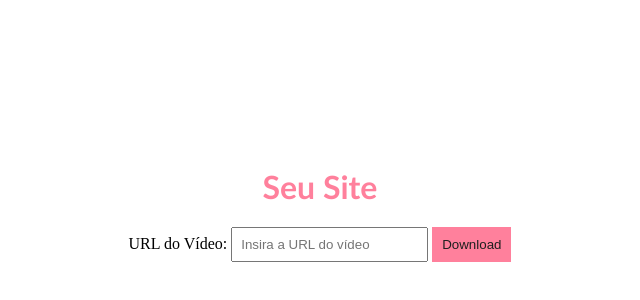
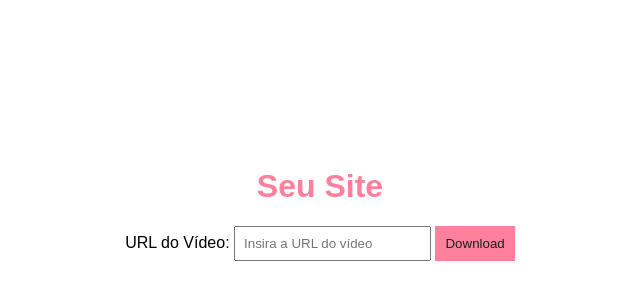
Before and after one commit to NDWnatural/abobus, a plain HTML site: page index.html in a window 1280 px wide. Shown: the part 196-496 px from the top of the page, 320-960 px from the left. Drawn offline with Linux system fonts and the light colour scheme.

Commit message:
Update style.css

```diff
--- a/style.css
+++ b/style.css
@@ -1,6 +1,6 @@
 #textone{
     text-align: center;
-    font-family: 'Trebuchet MS', 'Lucida Sans Unicode', 'Lucida Grande', 'Lucida Sans', Arial, sans-serif;
+    font-family: normal, Arial, sans-serif;
     color: #ff809c;
 }
 body {
@@ -11,6 +11,7 @@ body {
     justify-content: center;
     height: 100vh;
     background: linear-gradient(45deg,rgb(255, 128, 155) rgb(161, 79, 97) 35%, rgb(0, 0, 0) 100%);
+    font-family: normal, Arial, sans-serif;
     }
 }
 
```
